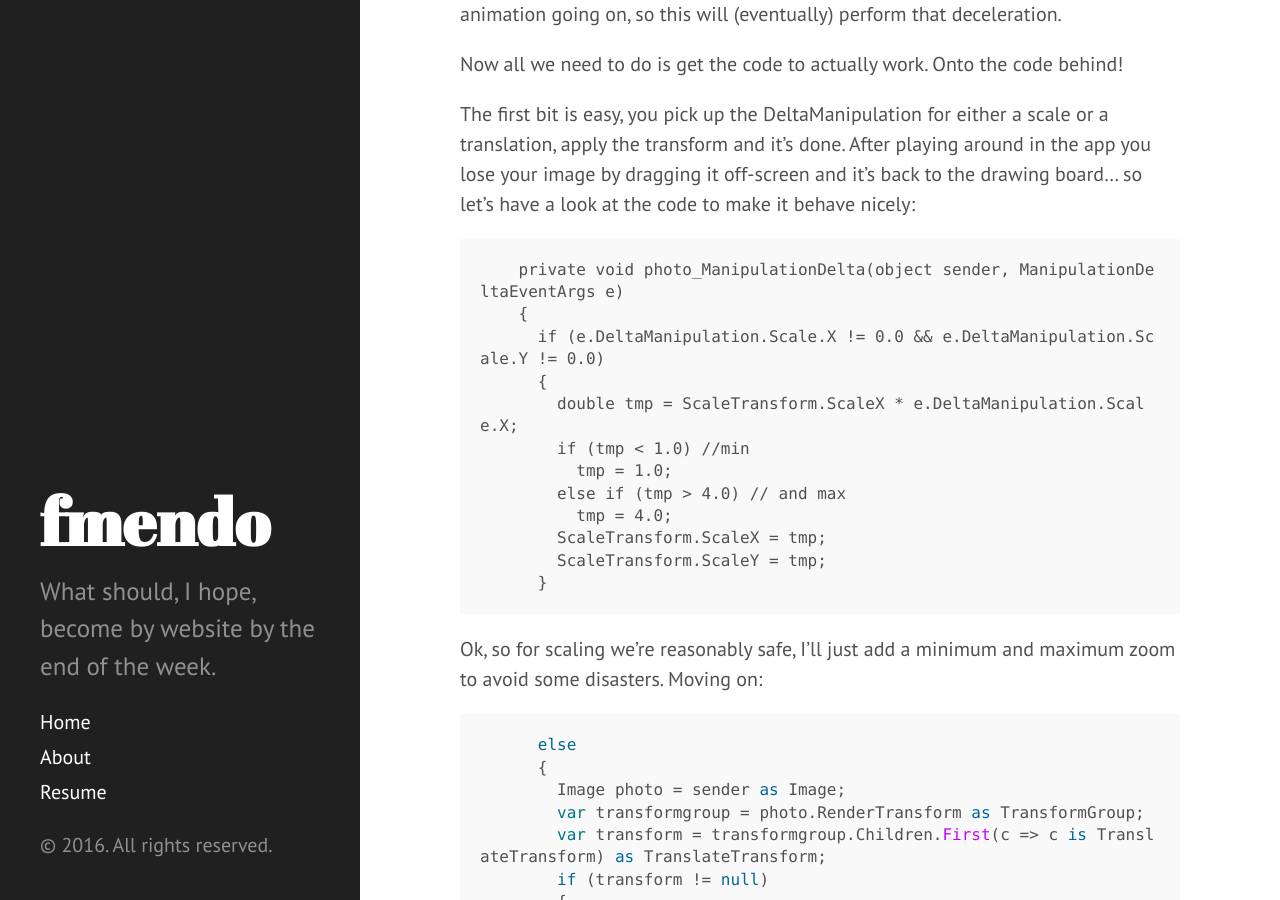
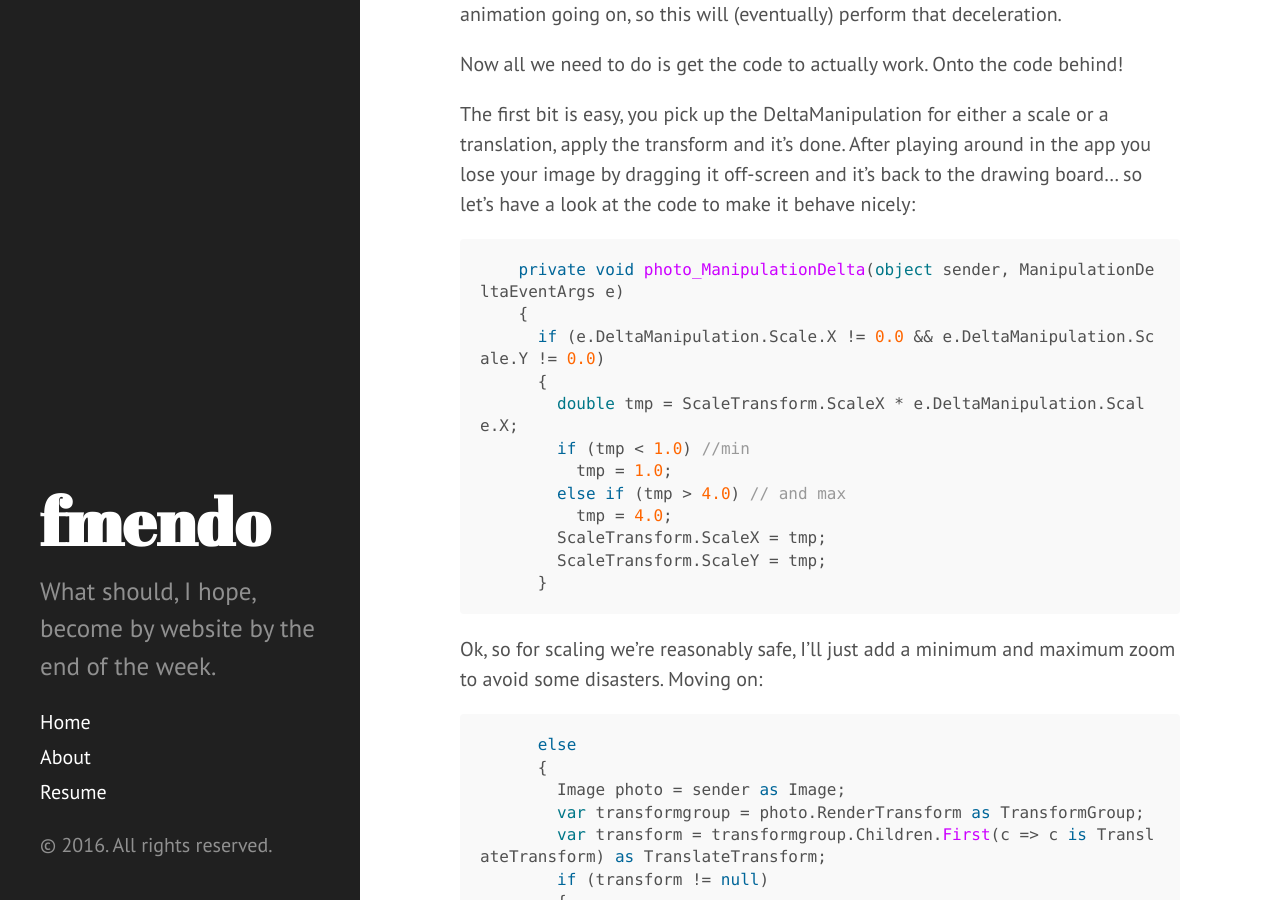
Before and after one commit to fmmendo/fmmendo.github.io, a Jekyll site: the page built from _posts/2014-03-09-wp7-image-manipulation.md, in a window 1280 px wide and 900 px high, scrolled down 1614 px. Built offline with Jekyll 4.4.1, drawn with Linux system fonts in a browser that asks for light colours.

Commit message:
Update 2014-03-09-wp7-image-manipulation.md

```diff
--- a/_posts/2014-03-09-wp7-image-manipulation.md
+++ b/_posts/2014-03-09-wp7-image-manipulation.md
@@ -41,7 +41,7 @@ Now for that Storyboard taking up half the code. While not entirely needed, it l
 Now all we need to do is get the code to actually work. Onto the code behind!
 
 The first bit is easy, you pick up the DeltaManipulation for either a scale or a translation, apply the transform and it's done. After playing around in the app you lose your image by dragging it off-screen and it's back to the drawing board... so let's have a look at the code to make it behave nicely:
-~~~chsarp
+~~~csharp
     private void photo_ManipulationDelta(object sender, ManipulationDeltaEventArgs e)
     {
       if (e.DeltaManipulation.Scale.X != 0.0 && e.DeltaManipulation.Scale.Y != 0.0)
```
